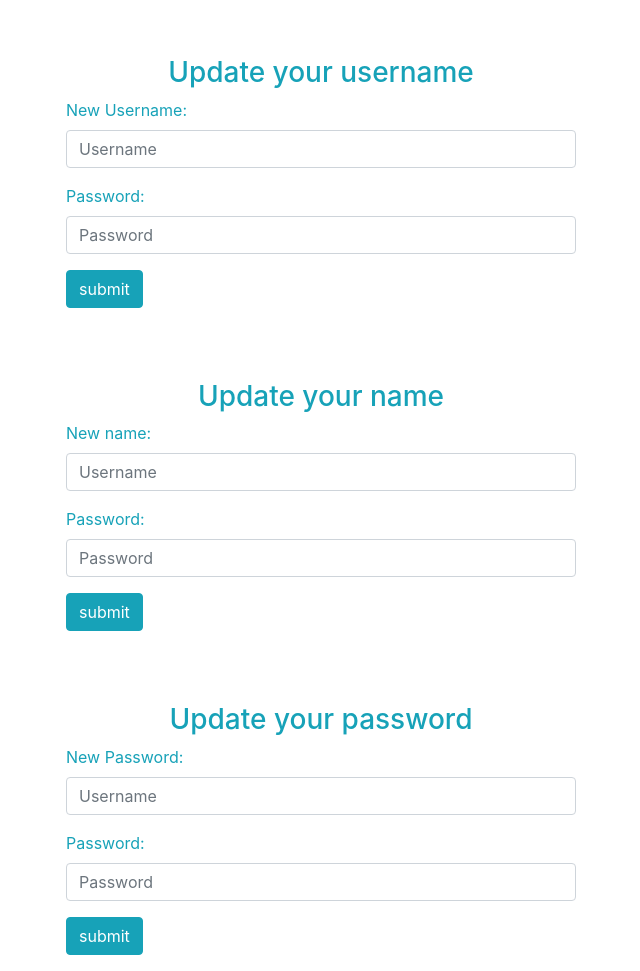
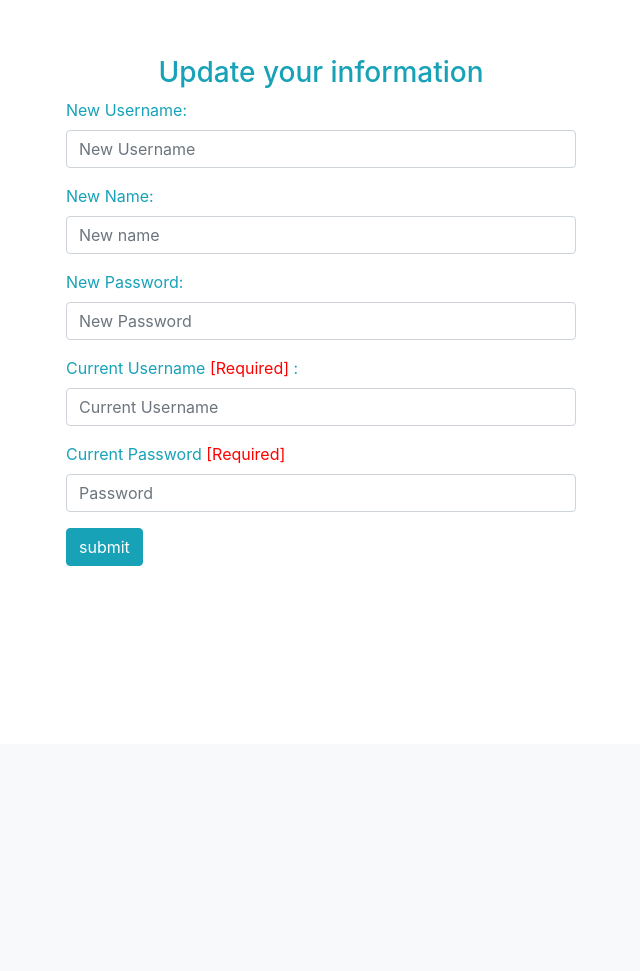
Before and after one commit to Akshay-Rohatgi/pyBLOG, a Python web app: template pyBLOG/templates/account_man.html in a window 1280 px wide. Shown: the part 56-1027 px from the top of the page, without its empty margins (319-959 px from the left). After the commit the page ends 622 px from the top, so only its background shows below. Run offline with Jinja, Linux system fonts and the light colour scheme; the template is opened without the code that fills it, so the values that code supplies are empty; some libraries are stand-ins or nearby versions.

Commit message:
moreeeee

```diff
--- a/pyBLOG/db.py
+++ b/pyBLOG/db.py
@@ -38,7 +38,7 @@ def get_all_post_contents():
         conn.close()
         return False
 
-def change_username(current_username, new_username, password):
+def change_username(current_username, password, new_username):
     db_path = 'db_folder/database.db'
     conn = sql.connect(db_path)
     c = conn.cursor()
@@ -216,6 +216,7 @@ def change_city(new_city):
         return True
     except: return False
 
+
 def change_country(new_country):
     db_path = 'db_folder/database.db'
     conn = sql.connect(db_path)
--- a/pyBLOG/templates/account_man.html
+++ b/pyBLOG/templates/account_man.html
@@ -15,13 +15,25 @@
                 <div id="login-column" class="col-md-6">
                     <div id="login-box" class="col-md-12">
                         <form id="login-form" class="form" action="" method="post">
-                            <h3 class="text-center text-info">Update your username</h3>
+                            <h3 class="text-center text-info">Update your information</h3>
                             <div class="form-group">
-                                <label for="username" class="text-info">New Username:</label><br>
-                                <input type="text" name="username" placeholder="Username" id="username" class="form-control" value="{{request.form.username }}">
+                                <label for="new_username" class="text-info">New Username:</label><br>
+                                <input type="text" name="new_username" placeholder="New Username" id="new_username" class="form-control" value="{{request.form.new_username }}">
                             </div>
                             <div class="form-group">
-                                <label for="password" class="text-info">Password:</label><br>
+                                <label for="new_name" class="text-info">New Name:</label><br>
+                                <input type="text" name="new_name" placeholder="New name" id="new_name" class="form-control" value="{{request.form.new_name }}">
+                            </div>
+                            <div class="form-group">
+                                <label for="new_password" class="text-info">New Password:</label><br>
+                                <input type="password" name="new_password" placeholder="New Password" id="new_password" class="form-control" value="{{request.form.new_password }}">
+                            </div>
+                            <div class="form-group">
+                                <label for="username" class="text-info">Current Username <span style="color: red;"> [Required] </span>: </label><br>
+                                <input type="text" name="username" placeholder="Current Username" id="username" class="form-control" value="{{request.form.username }}">
+                            </div>
+                            <div class="form-group">
+                                <label for="password" class="text-info">Current Password <span style="color: red;"> [Required] </span></label><br>
                                 <input type="password" name="password" placeholder="Password" id="password" class="form-control" value="{{request.form.password }}">
                             </div>
                             <div class="form-group">
@@ -34,7 +46,7 @@
         </div>
     </div>
 
-    <div id="login">
+    <!-- <div id="login">
         <h3 class="text-center text-white pt-5"></h3>
         <div class="container">
             <div id="login-row" class="row justify-content-center align-items-center">
@@ -84,7 +96,7 @@
                 </div>
             </div>
         </div>
-    </div>
+    </div> -->
 
 </body>
 {% endblock %}
```
Also changed, not shown: pyBLOG/app.py (+7 -1 lines).
